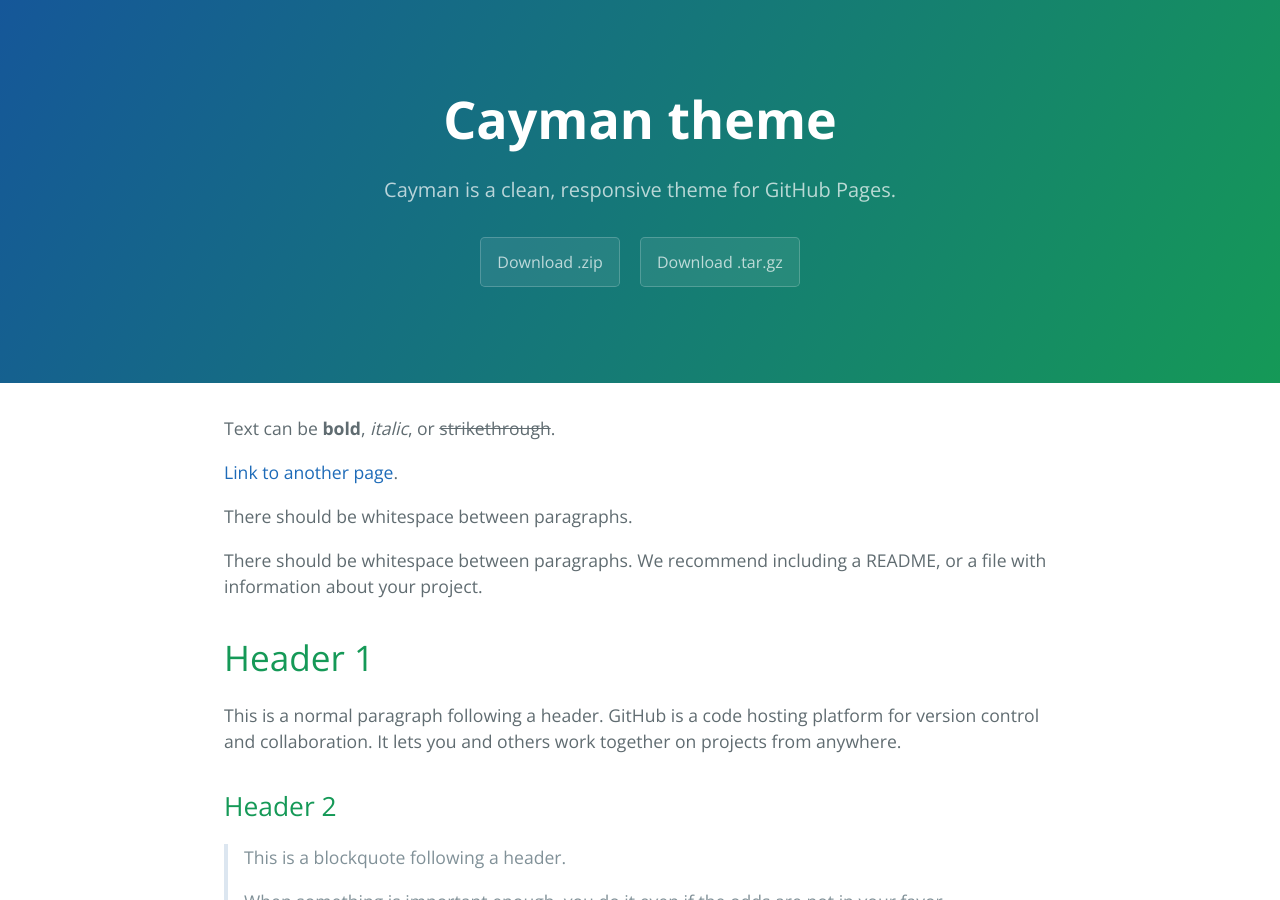
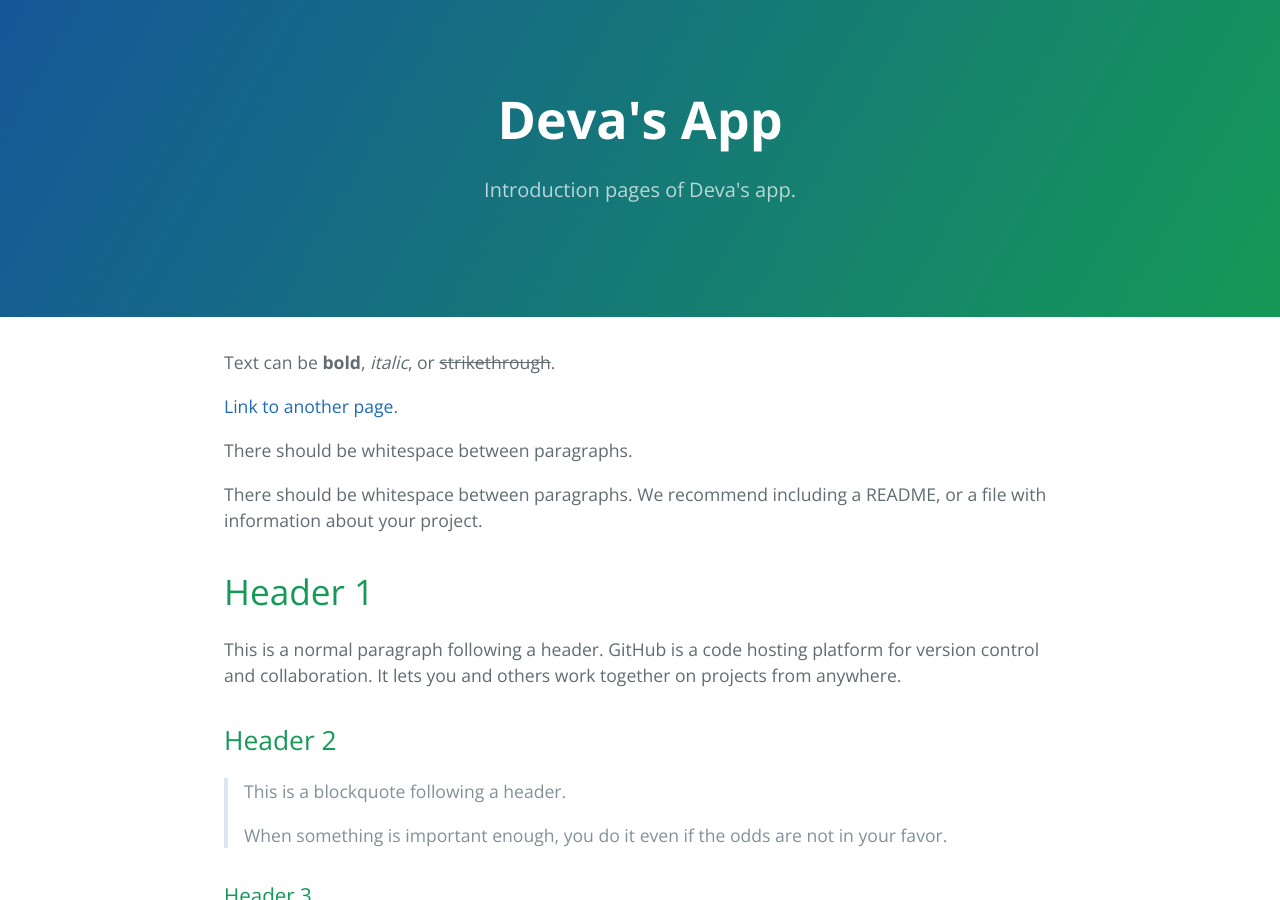
Before and after one commit to spdv123/spdv123.github.io, a Jekyll site: the page built from index.md, in a window 1280 px wide and 900 px high. Built offline with Jekyll 4.4.1, drawn with Linux system fonts in a browser that asks for light colours.

Commit message:
Change title

```diff
--- a/_config.yml
+++ b/_config.yml
@@ -1,5 +1,6 @@
-title: Cayman theme
-description: Cayman is a clean, responsive theme for GitHub Pages.
-show_downloads: true
+title: Deva's App
+description: Introduction pages of Deva's app.
+show_downloads: false
 google_analytics:
 theme: jekyll-theme-cayman
+lang: zh-CN
```
